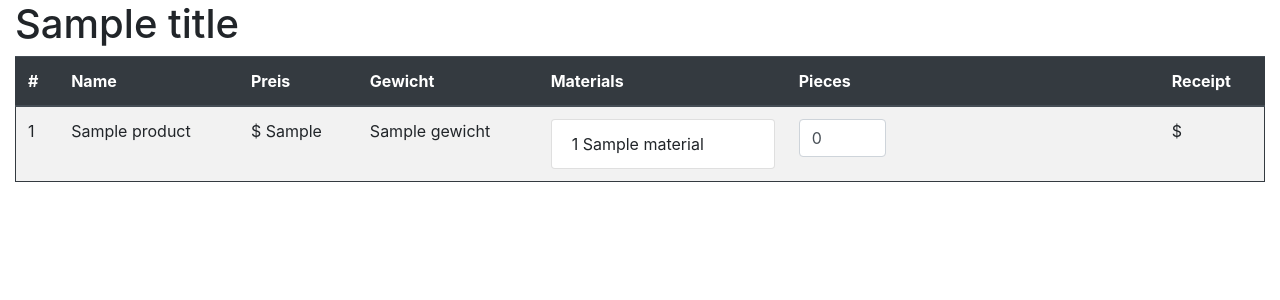
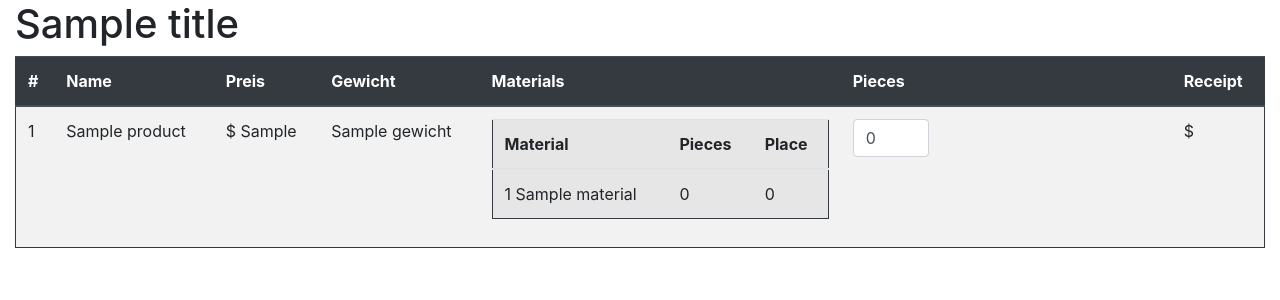
Before and after one commit to romeo-25-04/mongo_cortes, a Flask app: template app/templates/products.html in a window 1280 px wide. Shown: the part 56-356 px from the top of the page. Run offline with Flask 2, Linux system fonts and the light colour scheme; the template is opened without the code that fills it: most values are stand-ins (such as "Sample title", 1, 10 or a date in 2020); some libraries are stand-ins or nearby versions.

Commit message:
material and place calc depending on prod nr

```diff
--- a/app/static/js/myscript.js
+++ b/app/static/js/myscript.js
@@ -31,7 +31,16 @@
         var price_prod_val = $('#'+this_id+'_price').data('value');
         var price_prod = parseInt(price_prod_val);
         var receipt = this_val * price_prod;
-        $('#'+this_id+'_receipt').html("$ " + Number(receipt).toLocaleString('de'));
+        $('#' + this_id + '_receipt').html("$ " + Number(receipt).toLocaleString('de'));
+        $('.' + this_id + '_material').map(function(){
+            var mat_need = $(this).data('value');
+            var need = this_val * mat_need;
+            var need_place = need * 2;
+            var mat_id = this.id;
+            $('#' + mat_id + '_need').html(need);
+            $('#' + mat_id + '_place').html(need_place);
+
+        });
         console.log(this_id, this_val, price_prod_val, receipt);
     }
 });
--- a/app/templates/products.html
+++ b/app/templates/products.html
@@ -21,11 +21,24 @@
             <td id="{{ product._id }}_price" data-value="{{ product.preis }}">$ {{ product.preis_html }}</td>
             <td>{{ product.gewicht }}</td>
             <td>
-                <ul class="list-group">
-                {% for material in product.mat_consume %}
-                    <li class="list-group-item">{{ material.number }} {{ material.name }}</li>
-                {% endfor %}
-                </ul>
+                <table class="table border border-dark">
+                    <thead>
+                        <tr>
+                            <th>Material</th>
+                            <th>Pieces</th>
+                            <th>Place</th>
+                        </tr>
+                    </thead>
+                    <tbody>
+                    {% for material in product.mat_consume %}
+                        <tr>
+                            <td class="{{ product._id }}_material" id="{{ product._id }}_{{ material.id }}" data-value="{{ material.number }}">{{ material.number }} {{ material.name }}</td>
+                            <td id="{{ product._id }}_{{ material.id }}_need">0</td>
+                            <td id="{{ product._id }}_{{ material.id }}_place">0</td>
+                        </tr>
+                    {% endfor %}
+                    </tbody>
+                </table>
             </td>
             <td>
                 <input type="number" class="form-control col-3 product_number" id="{{ product._id }}" name="prod_number" value="0">
--- a/app/views.py
+++ b/app/views.py
@@ -28,7 +28,7 @@
             mat_id = mat.get('id', '')
             mat_nr = mat.get('number')
             mat_name = database.get_item_by_id('products', mat_id).get('name', 'NIX')
-            materials.append({'name': mat_name, 'number': mat_nr})
+            materials.append({'name': mat_name, 'number': mat_nr, 'id': mat_id})
         prod['mat_consume'] = materials
         prod['preis_html'] = money(prod['preis'])
         products_list.append(prod)
```
